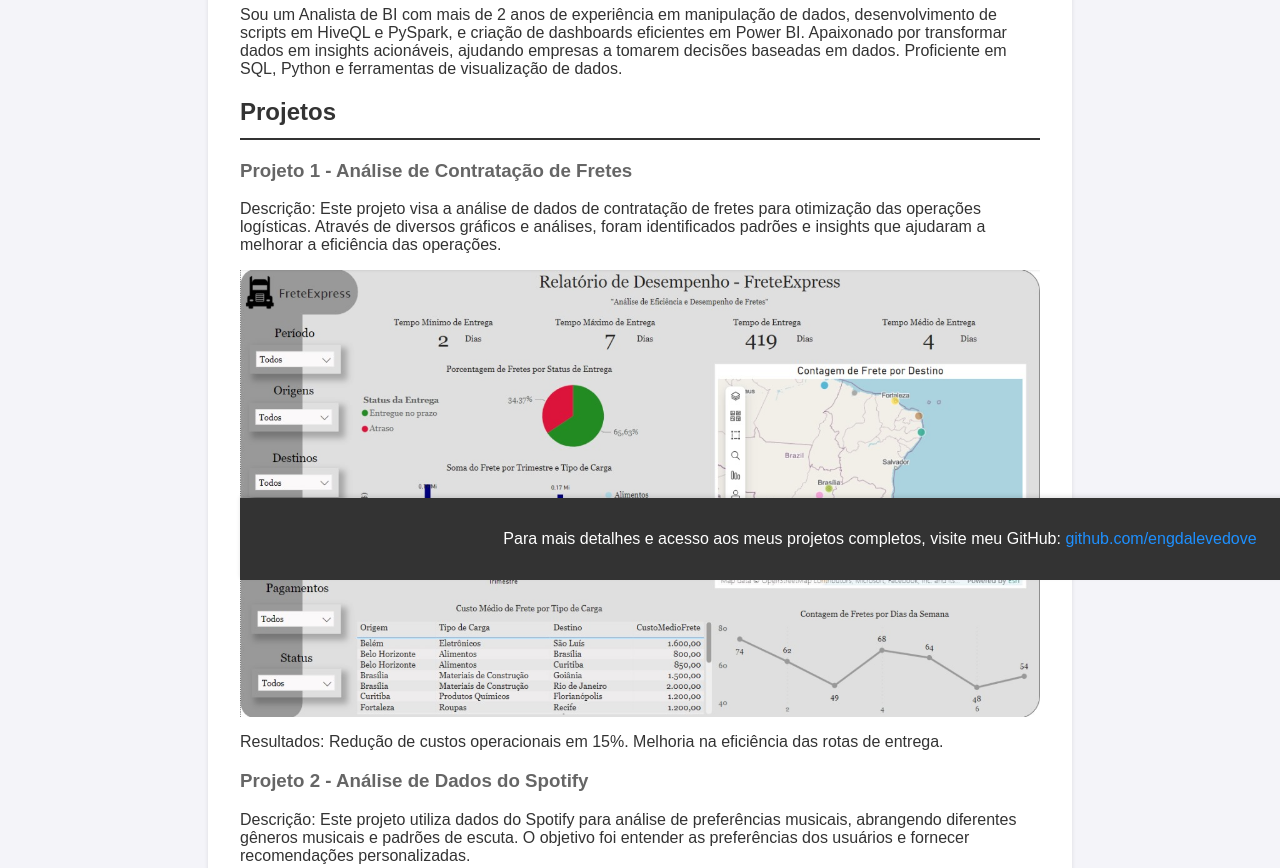
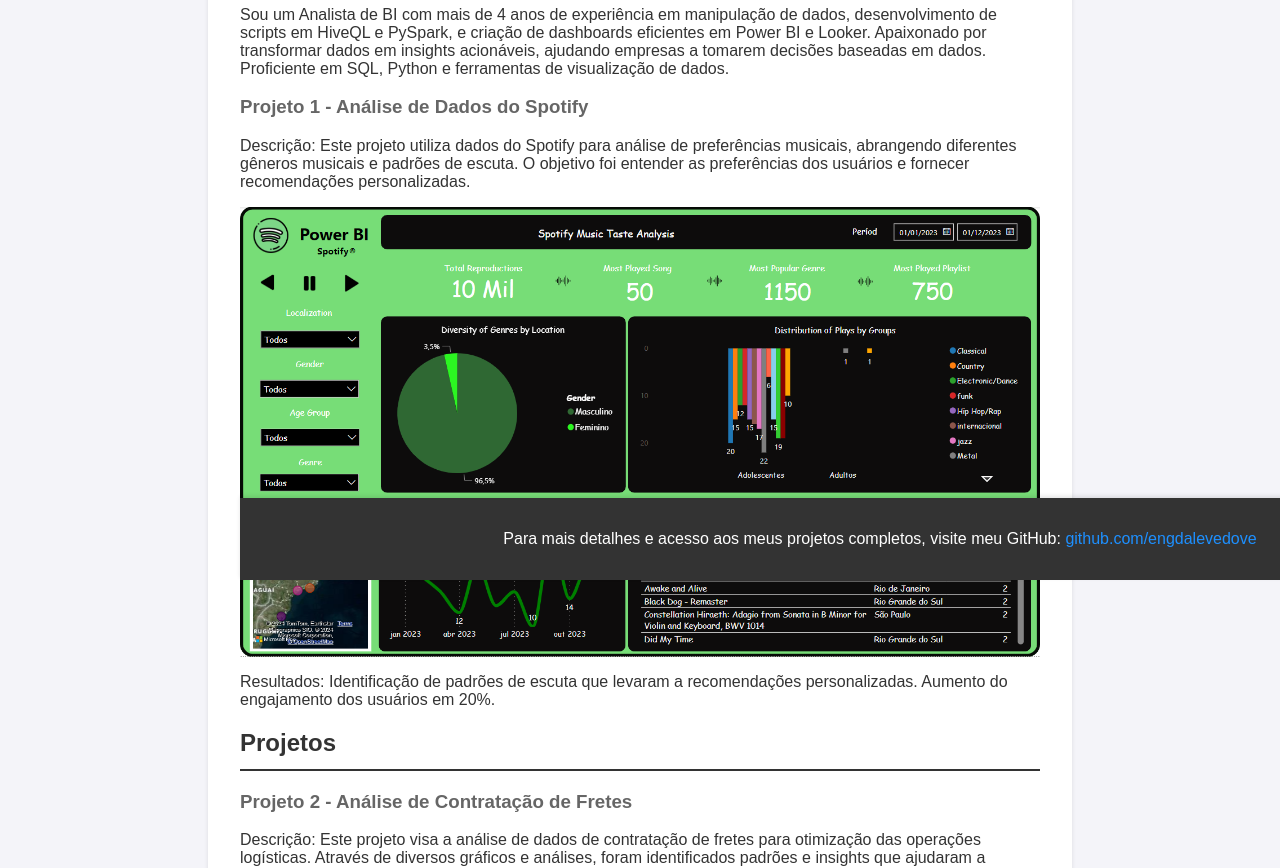
Before and after one commit to engdalevedove/engdalevedove.github.io, a plain HTML site: page index.html in a window 1280 px wide. Shown: the part 220-1088 px from the top of the page. Drawn offline with Linux system fonts and the light colour scheme.

Commit message:
feat: update portifólio

```diff
--- a/index.html
+++ b/index.html
@@ -65,18 +65,20 @@
     </header>
     <section>
         <h2>Introdução</h2>
-        <p>Sou um Analista de BI com mais de 2 anos de experiência em manipulação de dados, desenvolvimento de scripts em HiveQL e PySpark, e criação de dashboards eficientes em Power BI. Apaixonado por transformar dados em insights acionáveis, ajudando empresas a tomarem decisões baseadas em dados. Proficiente em SQL, Python e ferramentas de visualização de dados.</p>
+        <p>Sou um Analista de BI com mais de 4 anos de experiência em manipulação de dados, desenvolvimento de scripts em HiveQL e PySpark, e criação de dashboards eficientes em Power BI e Looker. Apaixonado por transformar dados em insights acionáveis, ajudando empresas a tomarem decisões baseadas em dados. Proficiente em SQL, Python e ferramentas de visualização de dados.</p>
+
+        <h3>Projeto 1 - Análise de Dados do Spotify</h3>
+        <p>Descrição: Este projeto utiliza dados do Spotify para análise de preferências musicais, abrangendo diferentes gêneros musicais e padrões de escuta. O objetivo foi entender as preferências dos usuários e fornecer recomendações personalizadas.</p>
+        <img src="https://raw.githubusercontent.com/engdalevedove/engdalevedove.github.io/main/analisys%20spotify.png" alt="Gráfico do Projeto Spotify">
+        <p>Resultados: Identificação de padrões de escuta que levaram a recomendações personalizadas. Aumento do engajamento dos usuários em 20%.</p>
+
 
         <h2>Projetos</h2>
-        <h3>Projeto 1 - Análise de Contratação de Fretes</h3>
+        <h3>Projeto 2 - Análise de Contratação de Fretes</h3>
         <p>Descrição: Este projeto visa a análise de dados de contratação de fretes para otimização das operações logísticas. Através de diversos gráficos e análises, foram identificados padrões e insights que ajudaram a melhorar a eficiência das operações.</p>
         <img src="https://raw.githubusercontent.com/engdalevedove/engdalevedove.github.io/main/Cargas%20e%20Trasportes.jpg" alt="Gráfico do Projeto de Fretes">
         <p>Resultados: Redução de custos operacionais em 15%. Melhoria na eficiência das rotas de entrega.</p>
 
-        <h3>Projeto 2 - Análise de Dados do Spotify</h3>
-        <p>Descrição: Este projeto utiliza dados do Spotify para análise de preferências musicais, abrangendo diferentes gêneros musicais e padrões de escuta. O objetivo foi entender as preferências dos usuários e fornecer recomendações personalizadas.</p>
-        <img src="https://raw.githubusercontent.com/engdalevedove/engdalevedove.github.io/main/analisys%20spotify.png" alt="Gráfico do Projeto Spotify">
-        <p>Resultados: Identificação de padrões de escuta que levaram a recomendações personalizadas. Aumento do engajamento dos usuários em 20%.</p>
 
     <footer>
         <p>Para mais detalhes e acesso aos meus projetos completos, visite meu GitHub: <a href="https://github.com/engdalevedove">github.com/engdalevedove</a></p>
```
